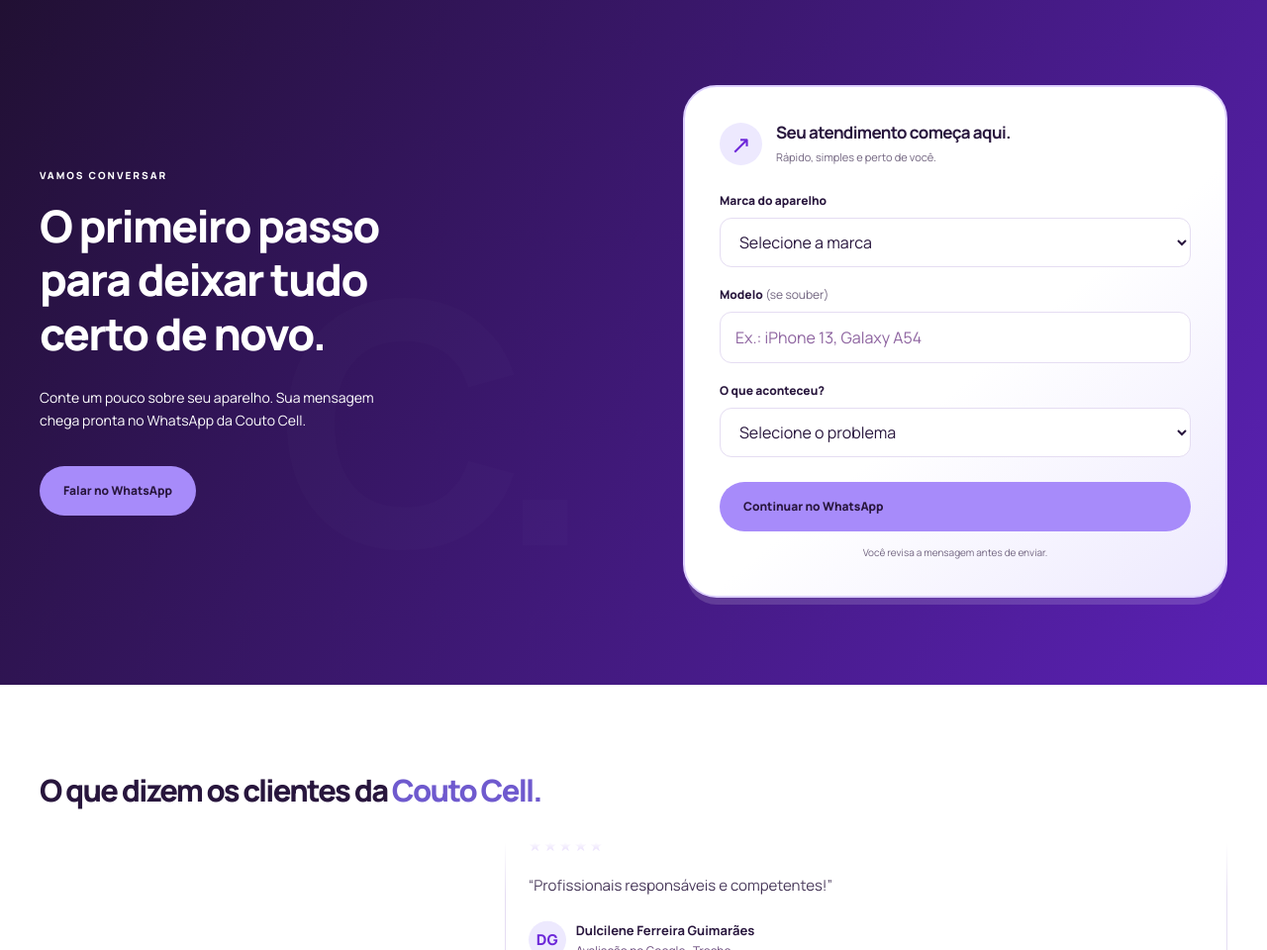
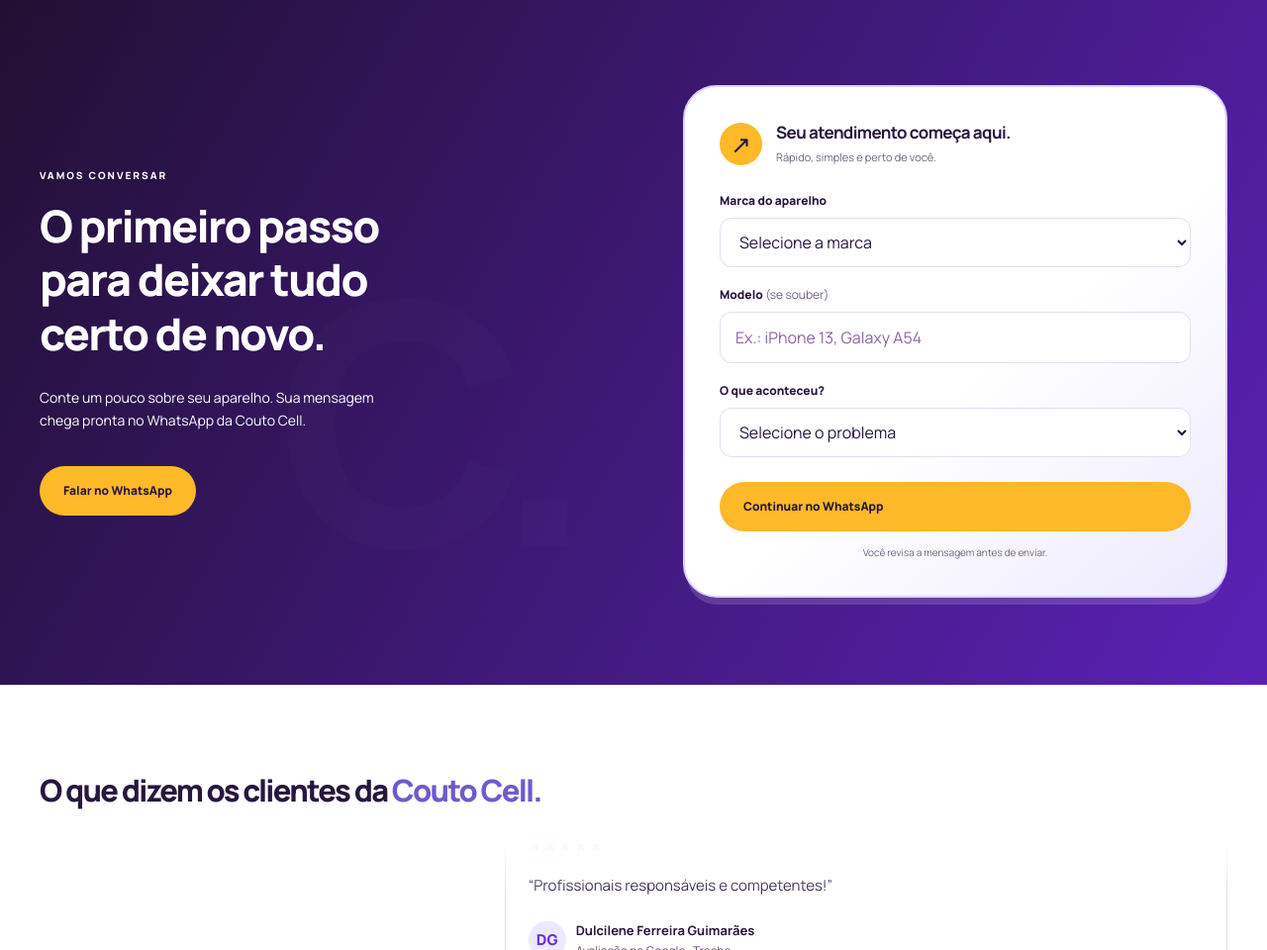
Before and after one commit to juangabrielaraujo7-bit/coutocell, a website: page index.html in a window 1280 px wide. Shown: the part 1840-2800 px from the top of the page at 99% size. Drawn offline with Linux system fonts and the light colour scheme.

Commit message:
Adiciona amarelo dourado aos CTAs e detalhes da Couto Cell

```diff
--- a/style.css
+++ b/style.css
@@ -124,10 +124,10 @@
 .contact-note a.button { display: inline-flex; color: var(--ink); font-size: 12px; }
 
 /* Couto Cell brand palette. */
-:root{--navy:#211033;--blue:#a78bfa;--orange:#a78bfa;--ink:#28163d;--muted:#71647f;--line:#e5ddf2}
+:root{--navy:#211033;--blue:#a78bfa;--accent:#fdb927;--orange:var(--accent);--ink:#28163d;--muted:#71647f;--line:#e5ddf2}
 .hero h1 em,.guided-copy em{color:#fff}
 .button,.nav-contact,.contact-note a.button{color:#28163d}
-.button:hover,.floating-wa:hover{background:#c4b5fd}
+.button:hover,.floating-wa:hover{background:#e9a916}
 .top-address,.top-address small,.top-address svg,.top-phone small,.logo small{color:#fff}
 .hero .eyebrow,.intro,.guided-copy>p:not(.eyebrow),.guided-copy .eyebrow{color:#fff}
 .showcase{background:#fff}
@@ -141,15 +141,18 @@
 .brand:hover{border-color:#8b5cf6}
 .guided-section{background:linear-gradient(120deg,#211033,#5b21b6)}
 .form-card{background:linear-gradient(140deg,#fff 55%,#ede9fe);border-color:#ddd0ff}
-.form-symbol,.initials{background:#ede9fe;color:#6d28d9}
+.form-symbol{background:var(--accent);color:#28163d}
+.initials{background:#ede9fe;color:#6d28d9}
 input,select,.testimonial,.map{border-color:#e5ddf2}
 .map{background:#fff;box-shadow:0 8px 0 -3px #ddd0ff}
-.review-stars{color:#7c3aed}
+.review-stars{color:var(--accent)}
+.hero .text-link{border-bottom-color:var(--accent)}
+.social-link:hover{color:var(--accent)}
 .footer-grid p,.footer-bottom{color:#fff}
 .hero-art .hero-iphone{object-fit:contain;filter:drop-shadow(16px 25px 16px #1e0b3560)}
 .review-wall{grid-template-columns:1fr;height:440px}
 .reviews-summary a{color:#6b2f9e}
 .service:after{content:''}
 .form-card input,.form-card select{font-size:16px}
-@media(min-width:601px){.floating-wa{background:#a78bfa;color:#28163d}}
+@media(min-width:601px){.floating-wa{background:var(--accent);color:#28163d}.floating-wa:hover{background:#e9a916}}
 @media(max-width:600px){.showcase{background:#fff}.hero-panel{background:linear-gradient(120deg,#25103f 0%,#5b21b6 47%,#a78bfa 79%,#fff 100%)}.hero .eyebrow{font-size:9px;letter-spacing:1px}.topbar{gap:12px}.logo{font-size:21px}.top-phone{font-size:11px}.review-wall{height:420px}}
```
